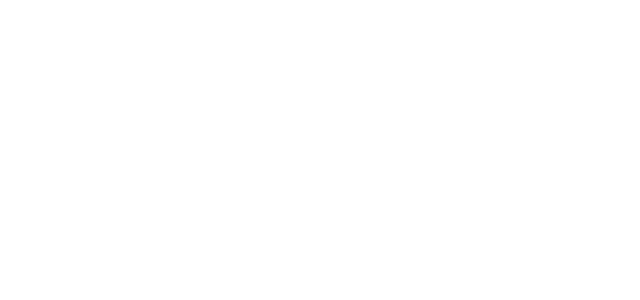
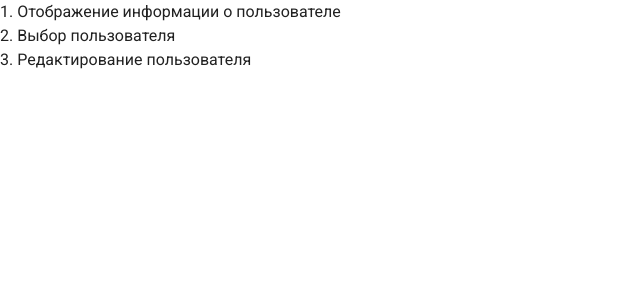
Before and after one commit to mishadawg/test_frontend_elkom, a Vue app: page / in a window 1280 px wide. Shown: the top 300 px of the page, without its empty margins (0-640 px from the left). Built offline with nearby package versions, Linux system fonts and the light colour scheme.

Commit message:
правки в тексте

```diff
--- a/src/App.vue
+++ b/src/App.vue
@@ -1,9 +1,14 @@
 <template>
   <v-app>
     <v-main>
+      1. Отображение информации о пользователе
+      <br />
+      <!-- TODO сделать в отдельном блоке отображение информации о выбранном пользователе с использование v-card -->
+      2. Выбор пользователя
+      <br />
+      <!-- TODO используйте v-autocomplete для выбора пользователя -->
+      3. Редактирование пользователя
       <!-- TODO добавить возможность редактировать данные пользователя -->
-      <!-- TODO сделать в отдельном блоке отображение информации о выбранном пользователе с использование v-card -->
-      <!-- TODO используйте v-autocomplete для выбора пользователя -->
     </v-main>
   </v-app>
 </template>
```
